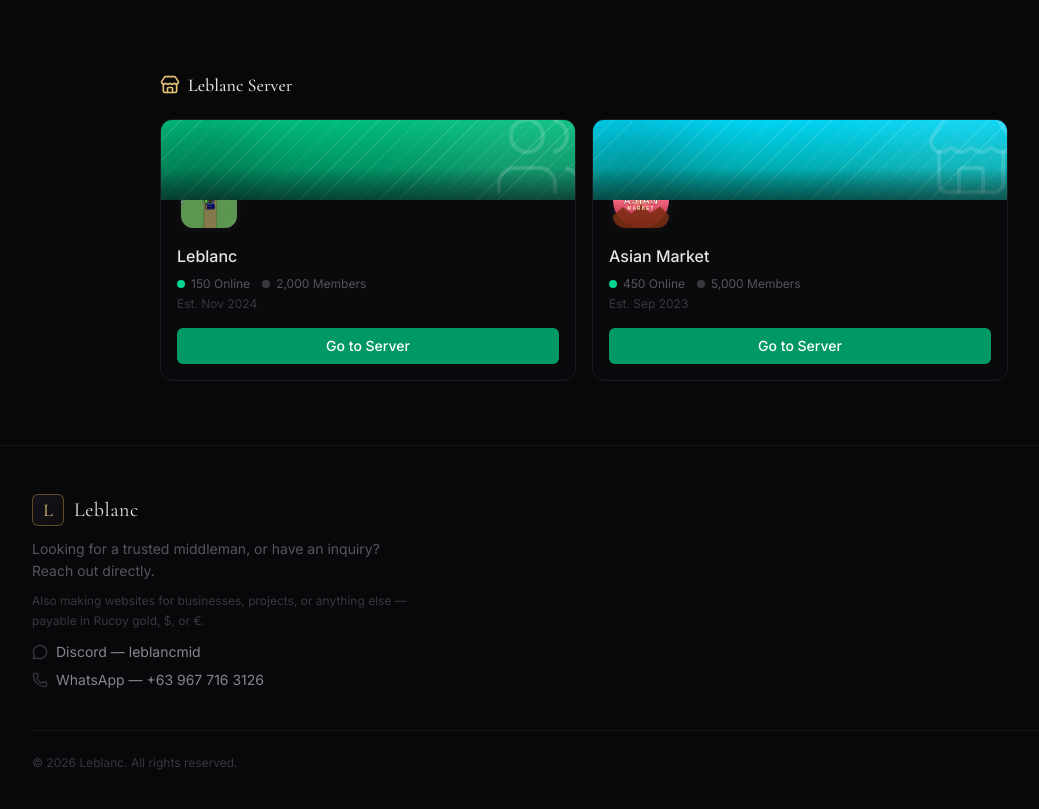
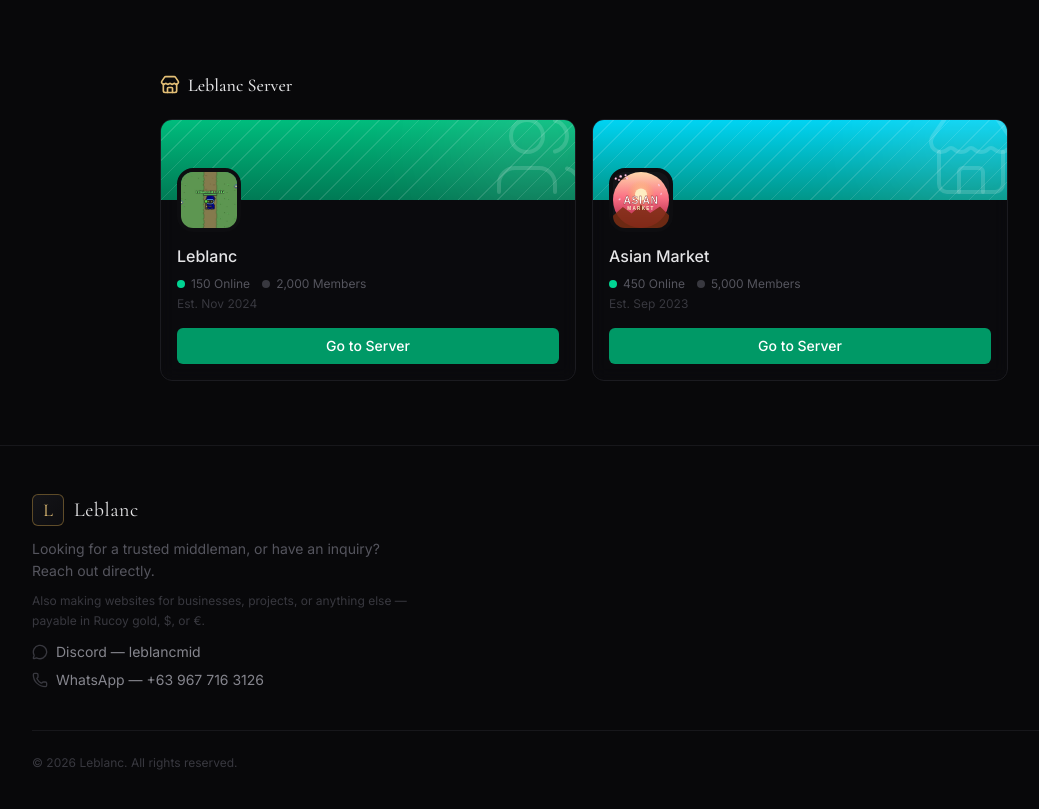
Before and after one commit to Leblancmid/Leblanc, a React (Vite) app: page /information in a window 1280 px wide. Shown: the part 1137-1946 px from the top of the page, without its empty margins (56-1095 px from the left). Built offline with nearby package versions, Linux system fonts and the light colour scheme.

Commit message:
Fix banner decoration blocking the server avatar
Removed the bottom-left glow blob and bottom vignette that overlapped
the avatar's position, and pinned the avatar with z-10 so it always
renders above the banner decoration.

```diff
--- a/src/features/information/DiscordServerCard.tsx
+++ b/src/features/information/DiscordServerCard.tsx
@@ -37,7 +37,6 @@ export function DiscordServerCard({
           }}
         />
         <div aria-hidden className="absolute -right-6 -top-10 size-32 rounded-full bg-white/20 blur-3xl" />
-        <div aria-hidden className="absolute -bottom-8 -left-4 size-28 rounded-full bg-black/20 blur-2xl" />
         {BannerIcon && (
           <BannerIcon
             aria-hidden
@@ -45,11 +44,10 @@ export function DiscordServerCard({
             className="absolute -right-3 -top-3 size-24 text-white/15"
           />
         )}
-        <div className="absolute inset-x-0 bottom-0 h-8 bg-gradient-to-t from-ink-900/50 to-transparent" />
       </div>
 
       <div className="px-4">
-        <div className="-mt-8 flex size-16 items-center justify-center overflow-hidden rounded-2xl border-4 border-ink-900 bg-ink-800">
+        <div className="relative z-10 -mt-8 flex size-16 items-center justify-center overflow-hidden rounded-2xl border-4 border-ink-900 bg-ink-800">
           {iconSrc ? (
             <img src={iconSrc} alt={name} className="size-full object-cover" />
           ) : (
```
